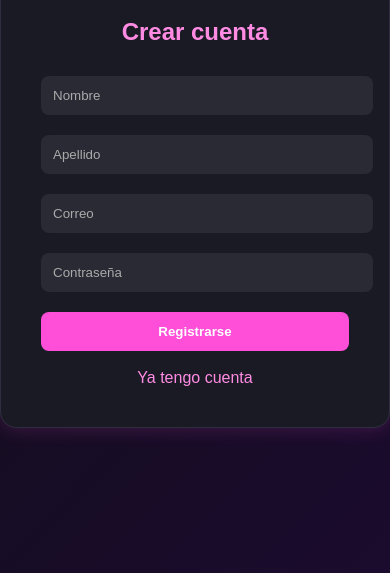
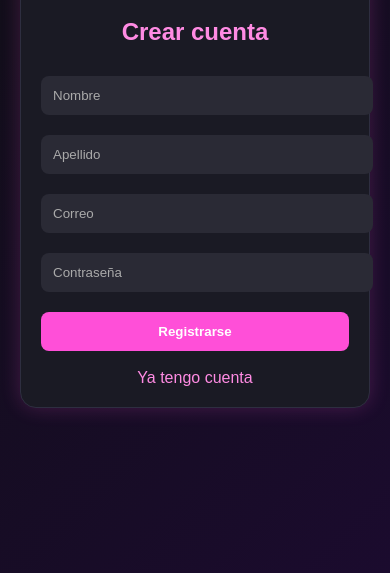
Before and after one commit to sofiasanfor/sensify, a website: page frontend/registro.html in a window 390 px wide. Shown: the part 271-844 px from the top of the page. Drawn offline with Linux system fonts and the light colour scheme.

Commit message:
fix registro

```diff
--- a/frontend/registro.html
+++ b/frontend/registro.html
@@ -15,13 +15,15 @@
 
 body{
 margin:0;
-height:100vh;
+min-height:100vh;
 display:flex;
 justify-content:center;
 align-items:center;
 font-family:'Poppins',sans-serif;
 background:linear-gradient(135deg,#0f0f14,#1b0b2e);
 color:white;
+padding:20px;
+box-sizing:border-box;
 }
 
 /* TARJETA */
@@ -29,7 +31,8 @@
 background:#1a1a24;
 padding:40px;
 border-radius:16px;
-width:320px;
+width:100%;
+max-width:350px;
 text-align:center;
 border:1px solid #2e2e40;
 box-shadow:0 0 20px rgba(255,79,216,0.2);
@@ -97,6 +100,18 @@
 text-decoration:underline;
 }
 
+@media (max-width: 768px){
+
+body{
+align-items:flex-start;
+}
+
+.registro{
+padding:20px;
+margin:auto;
+}
+
+}
 </style>
 </head>
 
```
